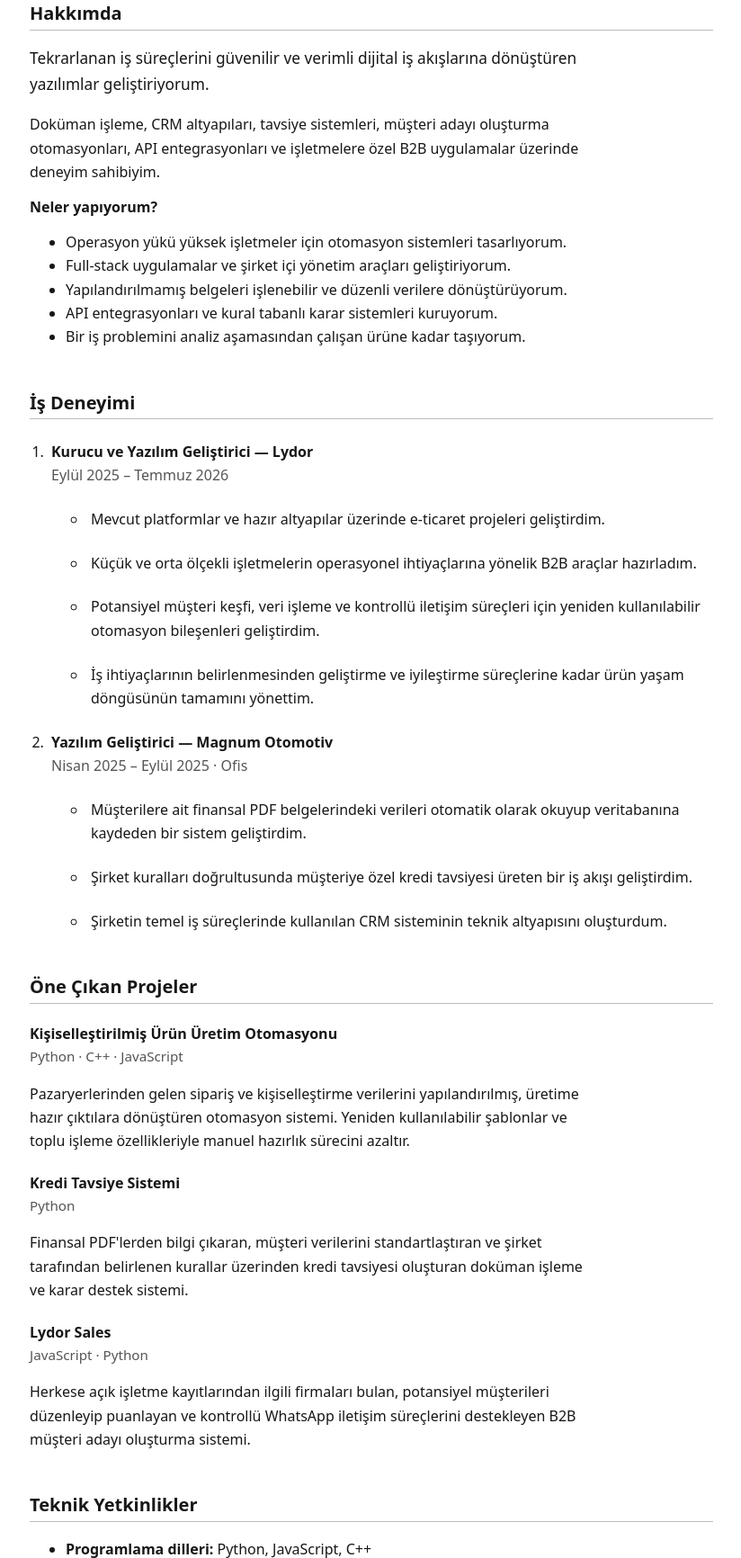
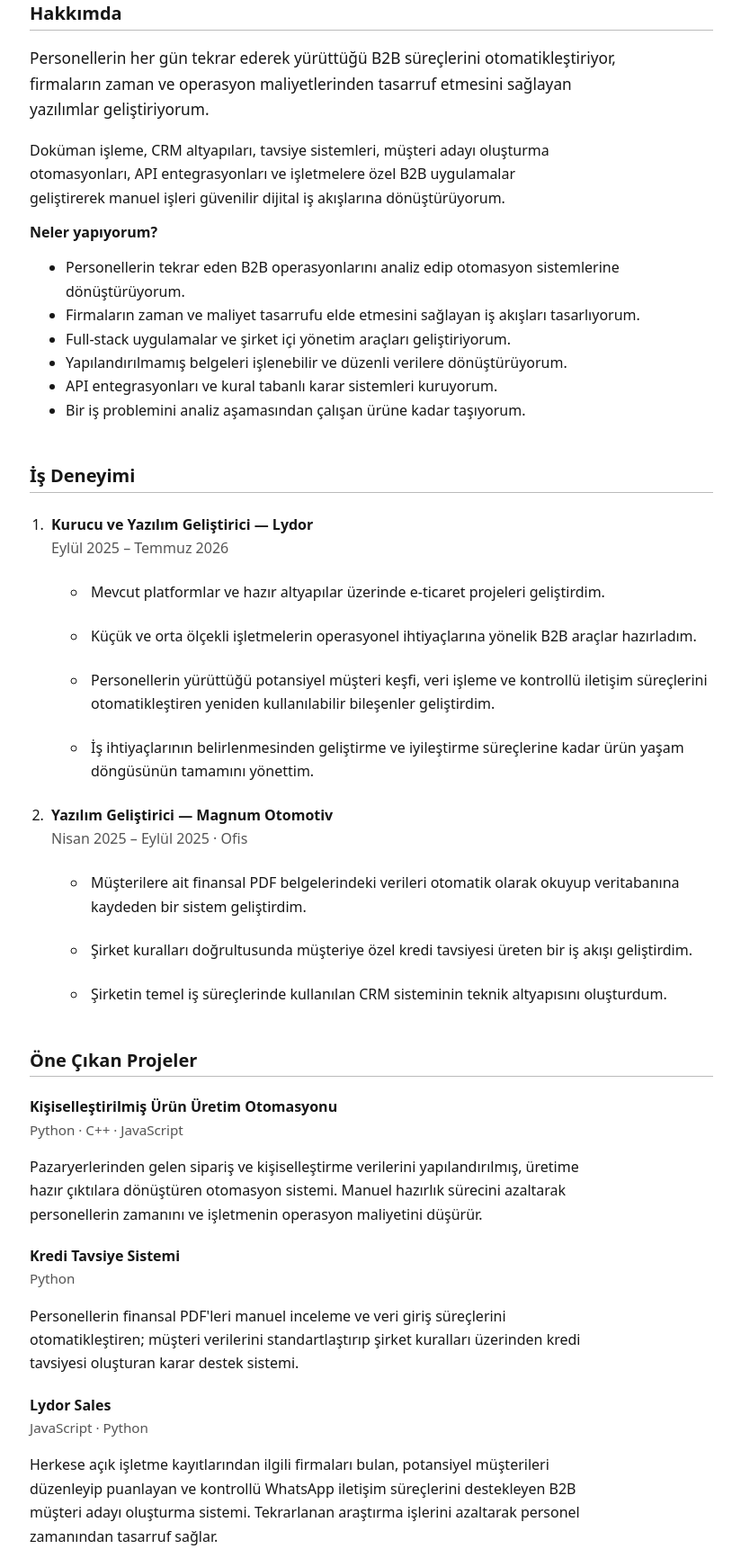
Before and after one commit to oguzharunb/oguzharunb.com.tr, a plain HTML site: page index.html in a window 1280 px wide. Shown: the part 357-2089 px from the top of the page at 90% size, without its empty margins (227-1051 px from the left). Drawn offline with Linux system fonts and the light colour scheme.

Commit message:
Update contact email and automation positioning

```diff
--- a/index.html
+++ b/index.html
@@ -3,7 +3,7 @@
   <head>
     <meta charset="utf-8">
     <meta name="viewport" content="width=device-width, initial-scale=1">
-    <meta name="description" content="Oğuz Harun Baştuğ — otomasyon ve full-stack yazılım geliştiricisi.">
+    <meta name="description" content="Oğuz Harun Baştuğ — personellerin tekrar eden B2B süreçlerini otomatikleştiren ve firmalara zaman ile maliyet tasarrufu sağlayan full-stack yazılım geliştiricisi.">
     <title>Oğuz Harun Baştuğ</title>
     <style>
       :root { color-scheme: light; }
@@ -48,12 +48,13 @@
     <main>
       <section id="hakkimda" aria-labelledby="hakkimda-baslik">
         <h2 id="hakkimda-baslik">Hakkımda</h2>
-        <p class="intro">Tekrarlanan iş süreçlerini güvenilir ve verimli dijital iş akışlarına dönüştüren yazılımlar geliştiriyorum.</p>
-        <p>Doküman işleme, CRM altyapıları, tavsiye sistemleri, müşteri adayı oluşturma otomasyonları, API entegrasyonları ve işletmelere özel B2B uygulamalar üzerinde deneyim sahibiyim.</p>
+        <p class="intro">Personellerin her gün tekrar ederek yürüttüğü B2B süreçlerini otomatikleştiriyor, firmaların zaman ve operasyon maliyetlerinden tasarruf etmesini sağlayan yazılımlar geliştiriyorum.</p>
+        <p>Doküman işleme, CRM altyapıları, tavsiye sistemleri, müşteri adayı oluşturma otomasyonları, API entegrasyonları ve işletmelere özel B2B uygulamalar geliştirerek manuel işleri güvenilir dijital iş akışlarına dönüştürüyorum.</p>
 
         <h3>Neler yapıyorum?</h3>
         <ul>
-          <li>Operasyon yükü yüksek işletmeler için otomasyon sistemleri tasarlıyorum.</li>
+          <li>Personellerin tekrar eden B2B operasyonlarını analiz edip otomasyon sistemlerine dönüştürüyorum.</li>
+          <li>Firmaların zaman ve maliyet tasarrufu elde etmesini sağlayan iş akışları tasarlıyorum.</li>
           <li>Full-stack uygulamalar ve şirket içi yönetim araçları geliştiriyorum.</li>
           <li>Yapılandırılmamış belgeleri işlenebilir ve düzenli verilere dönüştürüyorum.</li>
           <li>API entegrasyonları ve kural tabanlı karar sistemleri kuruyorum.</li>
@@ -70,7 +71,7 @@
             <ul>
               <li>Mevcut platformlar ve hazır altyapılar üzerinde e-ticaret projeleri geliştirdim.</li>
               <li>Küçük ve orta ölçekli işletmelerin operasyonel ihtiyaçlarına yönelik B2B araçlar hazırladım.</li>
-              <li>Potansiyel müşteri keşfi, veri işleme ve kontrollü iletişim süreçleri için yeniden kullanılabilir otomasyon bileşenleri geliştirdim.</li>
+              <li>Personellerin yürüttüğü potansiyel müşteri keşfi, veri işleme ve kontrollü iletişim süreçlerini otomatikleştiren yeniden kullanılabilir bileşenler geliştirdim.</li>
               <li>İş ihtiyaçlarının belirlenmesinden geliştirme ve iyileştirme süreçlerine kadar ürün yaşam döngüsünün tamamını yönettim.</li>
             </ul>
           </li>
@@ -91,17 +92,17 @@
         <article class="project">
           <h3>Kişiselleştirilmiş Ürün Üretim Otomasyonu</h3>
           <p class="tags">Python · C++ · JavaScript</p>
-          <p>Pazaryerlerinden gelen sipariş ve kişiselleştirme verilerini yapılandırılmış, üretime hazır çıktılara dönüştüren otomasyon sistemi. Yeniden kullanılabilir şablonlar ve toplu işleme özellikleriyle manuel hazırlık sürecini azaltır.</p>
+          <p>Pazaryerlerinden gelen sipariş ve kişiselleştirme verilerini yapılandırılmış, üretime hazır çıktılara dönüştüren otomasyon sistemi. Manuel hazırlık sürecini azaltarak personellerin zamanını ve işletmenin operasyon maliyetini düşürür.</p>
         </article>
         <article class="project">
           <h3>Kredi Tavsiye Sistemi</h3>
           <p class="tags">Python</p>
-          <p>Finansal PDF'lerden bilgi çıkaran, müşteri verilerini standartlaştıran ve şirket tarafından belirlenen kurallar üzerinden kredi tavsiyesi oluşturan doküman işleme ve karar destek sistemi.</p>
+          <p>Personellerin finansal PDF'leri manuel inceleme ve veri giriş süreçlerini otomatikleştiren; müşteri verilerini standartlaştırıp şirket kuralları üzerinden kredi tavsiyesi oluşturan karar destek sistemi.</p>
         </article>
         <article class="project">
           <h3>Lydor Sales</h3>
           <p class="tags">JavaScript · Python</p>
-          <p>Herkese açık işletme kayıtlarından ilgili firmaları bulan, potansiyel müşterileri düzenleyip puanlayan ve kontrollü WhatsApp iletişim süreçlerini destekleyen B2B müşteri adayı oluşturma sistemi.</p>
+          <p>Herkese açık işletme kayıtlarından ilgili firmaları bulan, potansiyel müşterileri düzenleyip puanlayan ve kontrollü WhatsApp iletişim süreçlerini destekleyen B2B müşteri adayı oluşturma sistemi. Tekrarlanan araştırma işlerini azaltarak personel zamanından tasarruf sağlar.</p>
         </article>
       </section>
 
@@ -130,9 +131,9 @@
 
       <section id="iletisim" aria-labelledby="iletisim-baslik">
         <h2 id="iletisim-baslik">İletişim</h2>
-        <p>Otomasyon sistemleri, full-stack ürünler ve gerçek operasyonel sorunları çözen yazılımlar geliştirebileceğim yeni fırsatlara açığım.</p>
+        <p>Personellerin tekrar eden işlerini otomatikleştirerek firmalara zaman ve maliyet tasarrufu sağlayan otomasyon sistemleri ve full-stack ürünler geliştirebileceğim yeni fırsatlara açığım.</p>
         <ul>
-          <li><a href="mailto:oguzharunb@gmail.com">oguzharunb@gmail.com</a></li>
+          <li><a href="mailto:iletisim@oguzharunb.com.tr">iletisim@oguzharunb.com.tr</a></li>
           <li><a href="https://www.linkedin.com/in/oguzharunb/" rel="me">LinkedIn</a></li>
           <li><a href="https://github.com/oguzharunb" rel="me">GitHub</a></li>
         </ul>
```
Also changed, not shown: 2 other files.
